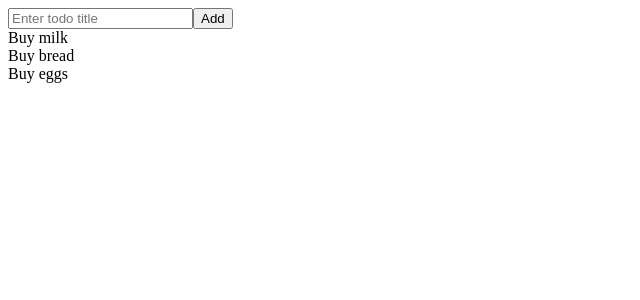
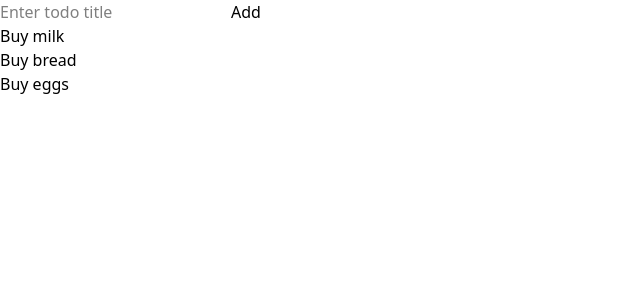
Before and after one commit to shoshta73/hub, a React (Vite) app: page / in a window 1280 px wide. Shown: the top 300 px of the page, without its empty margins (0-640 px from the left). Built offline with nearby package versions, Linux system fonts and the light colour scheme.

Commit message:
feat: add preflight css

```diff
--- a/src/main.tsx
+++ b/src/main.tsx
@@ -2,6 +2,9 @@
 
 import { StrictMode } from "react";
 import { createRoot } from "react-dom/client";
+
+// @ts-expect-error TS2307 - Cannot find module x or its corresponding type declarations. ITS CSS not module
+import "./preflight.css";
 
 let root = document.getElementById("app");
 if (root === null) {
--- /dev/null
+++ b/src/preflight.css
@@ -0,0 +1,422 @@
+/*
+
+  CURTOSY OF https://tailwindcss.com
+  https://github.com/tailwindlabs/tailwindcss/blob/d6c4e7235114f01edd8c719f2465d974068f236e/packages/tailwindcss/preflight.css#L4
+
+ */
+
+/*
+  1. Prevent padding and border from affecting element width. (https://github.com/mozdevs/cssremedy/issues/4)
+  2. Remove default margins and padding
+  3. Reset all borders.
+*/
+
+*,
+::after,
+::before,
+::backdrop,
+::file-selector-button {
+  box-sizing: border-box;
+  /* 1 */
+  margin: 0;
+  /* 2 */
+  padding: 0;
+  /* 2 */
+  border: 0 solid;
+  /* 3 */
+}
+
+/*
+  1. Use a consistent sensible line-height in all browsers.
+  2. Prevent adjustments of font size after orientation changes in iOS.
+  3. Use a more readable tab size.
+  4. Use the user's configured `sans` font-family by default.
+  5. Use the user's configured `sans` font-feature-settings by default.
+  6. Use the user's configured `sans` font-variation-settings by default.
+  7. Disable tap highlights on iOS.
+*/
+
+html,
+:host {
+  line-height: 1.5;
+  /* 1 */
+  -webkit-text-size-adjust: 100%;
+  /* 2 */
+  tab-size: 4;
+  /* 3 */
+  font-family: var(--default-font-family,
+      ui-sans-serif,
+      system-ui,
+      sans-serif,
+      'Apple Color Emoji',
+      'Segoe UI Emoji',
+      'Segoe UI Symbol',
+      'Noto Color Emoji'
+    );
+  /* 4 */
+  font-feature-settings: var(--default-font-feature-settings, normal);
+  /* 5 */
+  font-variation-settings: var(--default-font-variation-settings, normal);
+  /* 6 */
+  -webkit-tap-highlight-color: transparent;
+  /* 7 */
+}
+
+/*
+  Inherit line-height from `html` so users can set them as a class directly on the `html` element.
+*/
+
+body {
+  line-height: inherit;
+}
+
+/*
+  1. Add the correct height in Firefox.
+  2. Correct the inheritance of border color in Firefox. (https://bugzilla.mozilla.org/show_bug.cgi?id=190655)
+  3. Reset the default border style to a 1px solid border.
+*/
+
+hr {
+  height: 0;
+  /* 1 */
+  color: inherit;
+  /* 2 */
+  border-top-width: 1px;
+  /* 3 */
+}
+
+/*
+  Add the correct text decoration in Chrome, Edge, and Safari.
+*/
+
+abbr:where([title]) {
+  -webkit-text-decoration: underline dotted;
+  text-decoration: underline dotted;
+}
+
+/*
+  Remove the default font size and weight for headings.
+*/
+
+h1,
+h2,
+h3,
+h4,
+h5,
+h6 {
+  font-size: inherit;
+  font-weight: inherit;
+}
+
+/*
+  Reset links to optimize for opt-in styling instead of opt-out.
+*/
+
+a {
+  color: inherit;
+  -webkit-text-decoration: inherit;
+  text-decoration: inherit;
+}
+
+/*
+  Add the correct font weight in Edge and Safari.
+*/
+
+b,
+strong {
+  font-weight: bolder;
+}
+
+/*
+  1. Use the user's configured `mono` font-family by default.
+  2. Use the user's configured `mono` font-feature-settings by default.
+  3. Use the user's configured `mono` font-variation-settings by default.
+  4. Correct the odd `em` font sizing in all browsers.
+*/
+
+code,
+kbd,
+samp,
+pre {
+  font-family: var(--default-mono-font-family,
+      ui-monospace,
+      SFMono-Regular,
+      Menlo,
+      Monaco,
+      Consolas,
+      'Liberation Mono',
+      'Courier New',
+      monospace);
+  /* 4 */
+  font-feature-settings: var(--default-mono-font-feature-settings, normal);
+  /* 5 */
+  font-variation-settings: var(--default-mono-font-variation-settings, normal);
+  /* 6 */
+  font-size: 1em;
+  /* 4 */
+}
+
+/*
+  Add the correct font size in all browsers.
+*/
+
+small {
+  font-size: 80%;
+}
+
+/*
+  Prevent `sub` and `sup` elements from affecting the line height in all browsers.
+*/
+
+sub,
+sup {
+  font-size: 75%;
+  line-height: 0;
+  position: relative;
+  vertical-align: baseline;
+}
+
+sub {
+  bottom: -0.25em;
+}
+
+sup {
+  top: -0.5em;
+}
+
+/*
+  1. Remove text indentation from table contents in Chrome and Safari. (https://bugs.chromium.org/p/chromium/issues/detail?id=999088, https://bugs.webkit.org/show_bug.cgi?id=201297)
+  2. Correct table border color inheritance in all Chrome and Safari. (https://bugs.chromium.org/p/chromium/issues/detail?id=935729, https://bugs.webkit.org/show_bug.cgi?id=195016)
+  3. Remove gaps between table borders by default.
+*/
+
+table {
+  text-indent: 0;
+  /* 1 */
+  border-color: inherit;
+  /* 2 */
+  border-collapse: collapse;
+  /* 3 */
+}
+
+/*
+  Use the modern Firefox focus style for all focusable elements.
+*/
+
+:-moz-focusring {
+  outline: auto;
+}
+
+/*
+  Add the correct vertical alignment in Chrome and Firefox.
+*/
+
+progress {
+  vertical-align: baseline;
+}
+
+/*
+  Add the correct display in Chrome and Safari.
+*/
+
+summary {
+  display: list-item;
+}
+
+/*
+  Make lists unstyled by default.
+*/
+
+ol,
+ul,
+menu {
+  list-style: none;
+}
+
+/*
+  1. Make replaced elements `display: block` by default. (https://github.com/mozdevs/cssremedy/issues/14)
+  2. Add `vertical-align: middle` to align replaced elements more sensibly by default. (https://github.com/jensimmons/cssremedy/issues/14#issuecomment-634934210)
+      This can trigger a poorly considered lint error in some tools but is included by design.
+*/
+
+img,
+svg,
+video,
+canvas,
+audio,
+iframe,
+embed,
+object {
+  display: block;
+  /* 1 */
+  vertical-align: middle;
+  /* 2 */
+}
+
+/*
+  Constrain images and videos to the parent width and preserve their intrinsic aspect ratio. (https://github.com/mozdevs/cssremedy/issues/14)
+*/
+
+img,
+video {
+  max-width: 100%;
+  height: auto;
+}
+
+/*
+  1. Inherit font styles in all browsers.
+  2. Remove border radius in all browsers.
+  3. Remove background color in all browsers.
+  4. Ensure consistent opacity for disabled states in all browsers.
+*/
+
+button,
+input,
+select,
+optgroup,
+textarea,
+::file-selector-button {
+  font: inherit;
+  /* 1 */
+  font-feature-settings: inherit;
+  /* 1 */
+  font-variation-settings: inherit;
+  /* 1 */
+  letter-spacing: inherit;
+  /* 1 */
+  color: inherit;
+  /* 1 */
+  border-radius: 0;
+  /* 2 */
+  background-color: transparent;
+  /* 3 */
+  opacity: 1;
+  /* 4 */
+}
+
+/*
+  Restore default font weight.
+*/
+
+:where(select:is([multiple], [size])) optgroup {
+  font-weight: bolder;
+}
+
+/*
+  Restore indentation.
+*/
+
+:where(select:is([multiple], [size])) optgroup option {
+  padding-inline-start: 20px;
+}
+
+/*
+  Restore space after button.
+*/
+
+::file-selector-button {
+  margin-inline-end: 4px;
+}
+
+/*
+  1. Reset the default placeholder opacity in Firefox. (https://github.com/tailwindlabs/tailwindcss/issues/3300)
+  2. Set the default placeholder color to a semi-transparent version of the current text color.
+*/
+
+::placeholder {
+  opacity: 1;
+  /* 1 */
+  color: color-mix(in oklab, currentColor 50%, transparent);
+  /* 2 */
+}
+
+/*
+  Prevent resizing textareas horizontally by default.
+*/
+
+textarea {
+  resize: vertical;
+}
+
+/*
+  Remove the inner padding in Chrome and Safari on macOS.
+*/
+
+::-webkit-search-decoration {
+  -webkit-appearance: none;
+}
+
+/*
+  1. Ensure date/time inputs have the same height when empty in iOS Safari.
+  2. Ensure text alignment can be changed on date/time inputs in iOS Safari.
+*/
+
+::-webkit-date-and-time-value {
+  min-height: 1lh;
+  /* 1 */
+  text-align: inherit;
+  /* 2 */
+}
+
+/*
+  Prevent height from changing on date/time inputs in macOS Safari when the input is set to `display: block`.
+*/
+
+::-webkit-datetime-edit {
+  display: inline-flex;
+}
+
+/*
+  Remove excess padding from pseudo-elements in date/time inputs to ensure consistent height across browsers.
+*/
+
+::-webkit-datetime-edit-fields-wrapper {
+  padding: 0;
+}
+
+::-webkit-datetime-edit,
+::-webkit-datetime-edit-year-field,
+::-webkit-datetime-edit-month-field,
+::-webkit-datetime-edit-day-field,
+::-webkit-datetime-edit-hour-field,
+::-webkit-datetime-edit-minute-field,
+::-webkit-datetime-edit-second-field,
+::-webkit-datetime-edit-millisecond-field,
+::-webkit-datetime-edit-meridiem-field {
+  padding-block: 0;
+}
+
+/*
+  Remove the additional `:invalid` styles in Firefox. (https://github.com/mozilla/gecko-dev/blob/2f9eacd9d3d995c937b4251a5557d95d494c9be1/layout/style/res/forms.css#L728-L737)
+*/
+
+:-moz-ui-invalid {
+  box-shadow: none;
+}
+
+/*
+  Correct the inability to style the border radius in iOS Safari.
+*/
+
+button,
+input:where([type='button'], [type='reset'], [type='submit']),
+::file-selector-button {
+  appearance: button;
+}
+
+/*
+  Correct the cursor style of increment and decrement buttons in Safari.
+*/
+
+::-webkit-inner-spin-button,
+::-webkit-outer-spin-button {
+  height: auto;
+}
+
+/*
+  Make elements with the HTML hidden attribute stay hidden by default.
+*/
+
+[hidden]:where(:not([hidden='until-found'])) {
+  display: none !important;
+}
```
